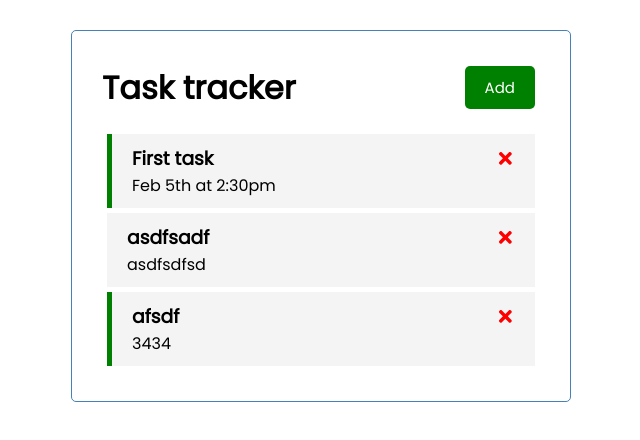
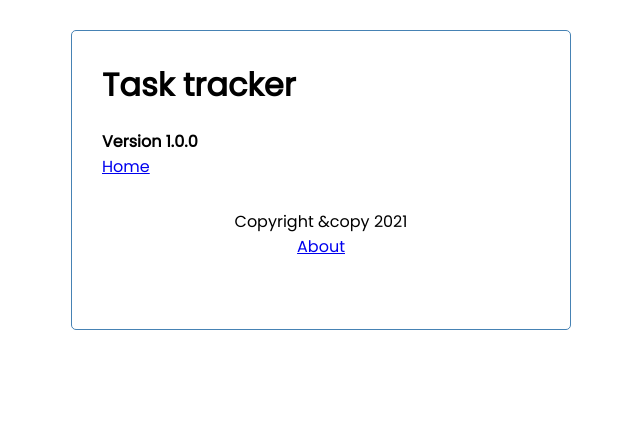
Before and after one commit to mirusser/learning-react, a React (Create React App) app in the folder src/react-task-tracker/: page /about in a window 1280 px wide. Shown: the top 440 px of the page, without its empty margins (319-959 px from the left). Built offline with nearby package versions, Linux system fonts and the light colour scheme; data requests are answered from the project's data file.

Commit message:
react-router, useLocation hook,  (footer, about: components)

```diff
--- a/src/react-task-tracker/db.json
+++ b/src/react-task-tracker/db.json
@@ -9,7 +9,7 @@
     {
       "text": "asdfsadf",
       "day": "asdfsdfsd",
-      "reminder": false,
+      "reminder": true,
       "id": 2
     },
     {
--- a/src/react-task-tracker/package.json
+++ b/src/react-task-tracker/package.json
@@ -10,6 +10,7 @@
     "react": "^17.0.2",
     "react-dom": "^17.0.2",
     "react-icons": "^4.2.0",
+    "react-router-dom": "^5.3.0",
     "react-scripts": "4.0.3",
     "serve": "^12.0.0",
     "web-vitals": "^1.1.2"
--- a/src/react-task-tracker/src/App.js
+++ b/src/react-task-tracker/src/App.js
@@ -1,8 +1,11 @@
 import React, { useState, useEffect } from 'react'
+import { BrowserRouter as Router, Route } from 'react-router-dom'
 import './App.css'
 import Header from './Components/Header'
 import Tasks from './Components/Tasks'
 import AddTask from './Components/AddTask'
+import Footer from './Components/Footer'
+import About from './Components/About'
 
 function App() {
   const [showAddTask, setShowAddTask] = useState(false)
@@ -70,18 +73,35 @@ function App() {
   }
 
   return (
+    <Router>
       <div className='container'>
         <Header
           onAdd={() => setShowAddTask(!showAddTask)}
           showAdd={showAddTask}
         />
+
+        <Route
+          path='/'
+          exact
+          render={(props) => (
+            <>
               {showAddTask && <AddTask onAdd={addTask} />}
               {tasks.length > 0 ? (
-        <Tasks tasks={tasks} onDelete={deleteTask} onToggle={toggleReminder} />
+                <Tasks
+                  tasks={tasks}
+                  onDelete={deleteTask}
+                  onToggle={toggleReminder}
+                />
               ) : (
                 'No tasks'
               )}
+            </>
+          )}
+        />
+        <Route path='/about' component={About} />
+        <Footer />
       </div>
+    </Router>
   )
 }
 
--- /dev/null
+++ b/src/react-task-tracker/src/Components/About.js
@@ -0,0 +1,13 @@
+import React from 'react'
+import { Link } from 'react-router-dom'
+
+const About = () => {
+  return (
+    <div>
+      <h4>Version 1.0.0</h4>
+      <Link to='/'>Home</Link>
+    </div>
+  )
+}
+
+export default About
--- /dev/null
+++ b/src/react-task-tracker/src/Components/Footer.js
@@ -0,0 +1,13 @@
+import React from 'react'
+import { Link } from 'react-router-dom'
+
+const Footer = () => {
+  return (
+    <footer>
+      <p>Copyright &copy 2021</p>
+      <Link to='/about'>About</Link>
+    </footer>
+  )
+}
+
+export default Footer
--- a/src/react-task-tracker/src/Components/Header.js
+++ b/src/react-task-tracker/src/Components/Header.js
@@ -1,15 +1,19 @@
 import PropTypes from 'prop-types'
+import { useLocation } from 'react-router'
 import Button from './Button'
 
 const Header = ({ title, onAdd, showAdd }) => {
+  const location = useLocation()
   return (
     <header className='header'>
       <h1>{title}</h1>
-      <Button
-        text={showAdd ? 'Close' : 'Add'}
-        color={showAdd ? 'red' : 'green'}
-        handleClick={() => onAdd()}
-      />
+      {location.pathname === '/' && (
+        <Button
+          text={showAdd ? 'Close' : 'Add'}
+          color={showAdd ? 'red' : 'green'}
+          handleClick={() => onAdd()}
+        />
+      )}
     </header>
   )
 }
```
Also changed, not shown: 1 other file (tests, documents, lock files or other folders). Lines whose indentation alone changed are shown as unchanged.
